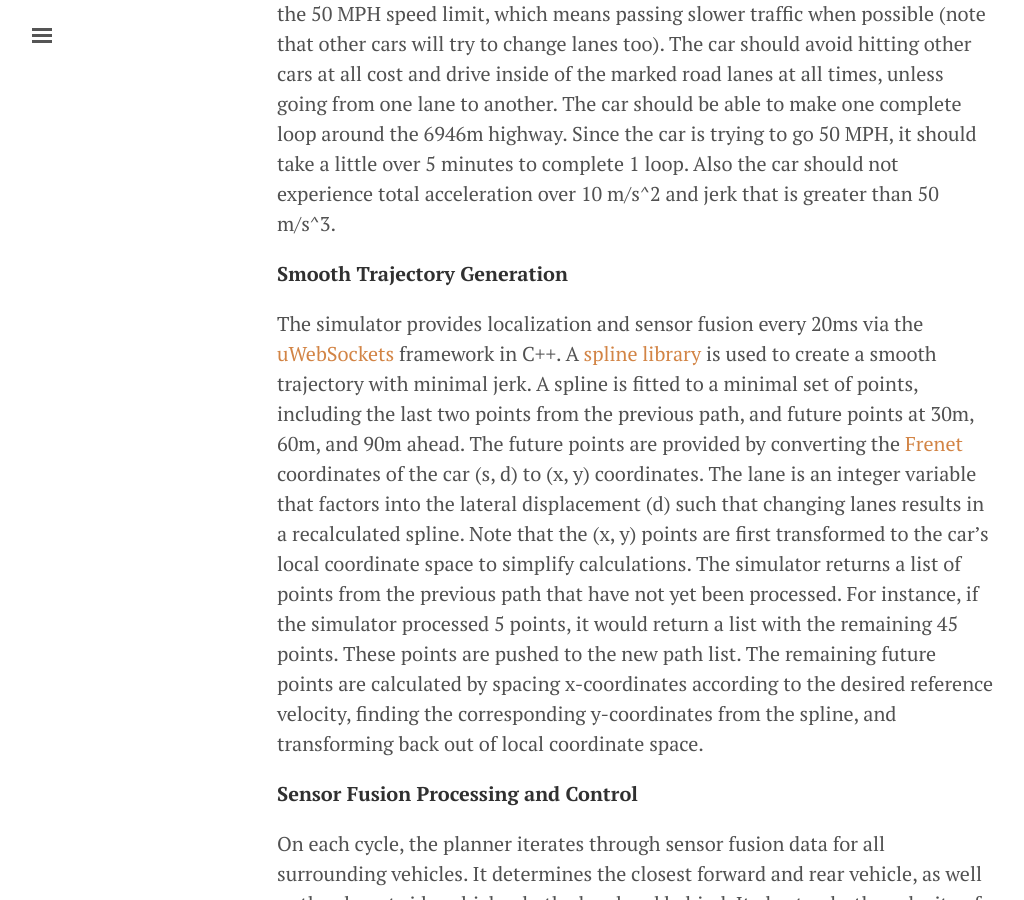
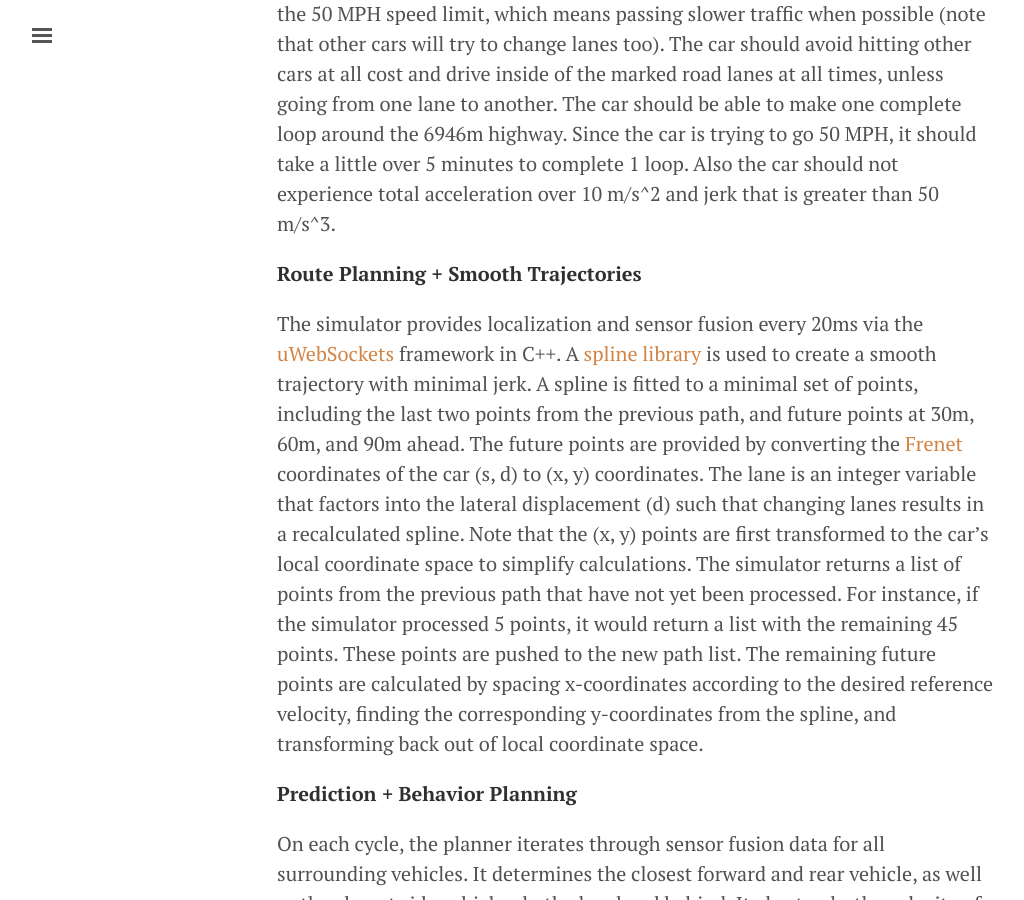
Before and after one commit to jamesjackson/jamesjackson.github.io, a Jekyll site: the page built from _posts/2017-08-19-self-driving-car-path-planner.md, in a window 1280 px wide and 900 px high, scrolled down 413 px. Shown: the whole window, without its empty margins (3-1027 px from the left). Built offline with Jekyll 4.4.1, drawn with Linux system fonts in a browser that asks for light colours; comment, search, counter and statistics services are not loaded.

Commit message:
add path planner

```diff
--- a/_posts/2017-08-19-self-driving-car-path-planner.md
+++ b/_posts/2017-08-19-self-driving-car-path-planner.md
@@ -10,12 +10,12 @@ comments: true
 In this project the goal is to safely navigate around a virtual highway with other traffic that is driving +-10 MPH of the 50 MPH speed limit. The car's localization and sensor fusion data is provided, and there is also a sparse map list of waypoints around the highway. The car should try to go as close as possible to the 50 MPH speed limit, which means passing slower traffic when possible (note that other cars will try to change lanes too). The car should avoid hitting other cars at all cost and drive inside of the marked road lanes at all times, unless going from one lane to another. The car should be able to make one complete loop around the 6946m highway. Since the car is trying to go 50 MPH, it should take a little over 5 minutes to complete 1 loop. Also the car should not experience total acceleration over 10 m/s^2 and jerk that is greater than 50 m/s^3.
 
 
-**Smooth Trajectory Generation**
+**Route Planning + Smooth Trajectories**
 
 The simulator provides localization and sensor fusion every 20ms via the [uWebSockets](https://github.com/uNetworking/uWebSockets) framework in C++. A [spline library](http://kluge.in-chemnitz.de/opensource/spline/) is used to create a smooth trajectory with minimal jerk. A spline is fitted to a minimal set of points, including the last two points from the previous path, and future points at 30m, 60m, and 90m ahead. The future points are provided by converting the [Frenet](https://en.wikipedia.org/wiki/Frenet%E2%80%93Serret_formulas) coordinates of the car (s, d) to (x, y) coordinates. The lane is an integer variable that factors into the lateral displacement (d) such that changing lanes results in a recalculated spline. Note that the (x, y) points are first transformed to the car's local coordinate space to simplify calculations. The simulator returns a list of points from the previous path that have not yet been processed. For instance, if the simulator processed 5 points, it would return a list with the remaining 45 points. These points are pushed to the new path list. The remaining future points are calculated by spacing x-coordinates according to the desired reference velocity, finding the corresponding y-coordinates from the spline, and transforming back out of local coordinate space.
 
 
-**Sensor Fusion Processing and Control**
+**Prediction + Behavior Planning**
 
 On each cycle, the planner iterates through sensor fusion data for all surrounding vehicles. It determines the closest forward and rear vehicle, as well as the closest side vehicles, both ahead and behind. It also tracks the velocity of the vehicles. Frenet coordinates are used to determine lane positions of vehicles as well as distances to vehicles along the road. Side vehicles are flagged if there is an unsafe gap (based on distance and relative velocity). If the forward gap is less than 20m, ego decelerates rapidly, but if the forward gap is between 20m and 30m, a Proportional-Differential (PD) controller seeks to maintain a constant 25m distance and match the leader velocity as follows:
 
```
